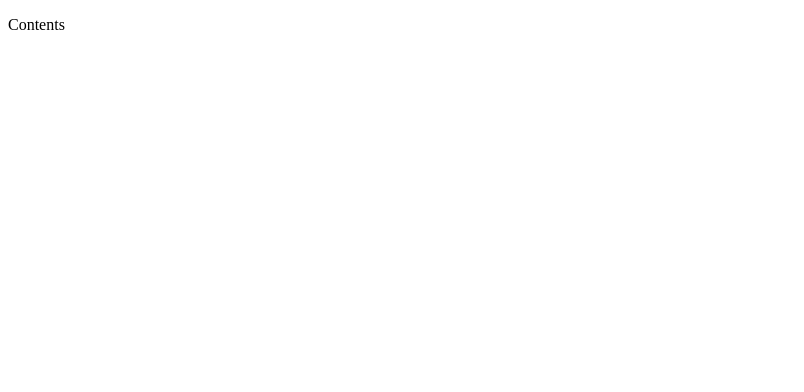
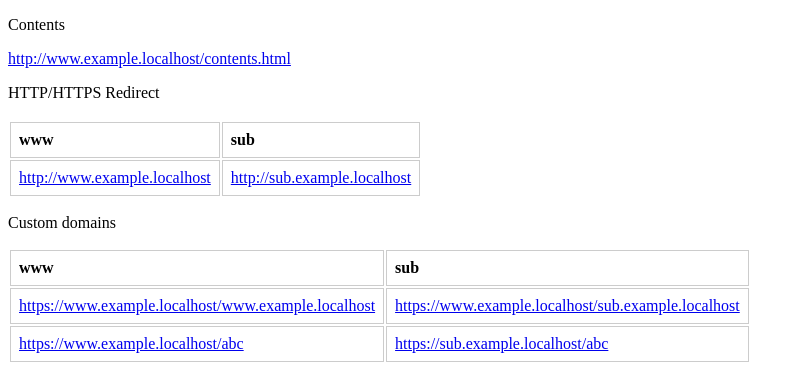
Before and after one commit to noranuko13/docker-htaccess, a plain HTML site: page src/contents.html in a window 1280 px wide. Shown: the whole page, without its empty margins (0-804 px from the left). Drawn offline with Linux system fonts and the light colour scheme.

Commit message:
:notes: [HTML] Add test link text.

```diff
--- a/src/contents.html
+++ b/src/contents.html
@@ -3,8 +3,85 @@
 <head>
   <meta charset="utf-8">
   <title>Contents</title>
+  <style>
+    th {
+      text-align: left;
+    }
+    th, td {
+      border: 1px solid #ccc;
+      padding: 8px;
+    }
+  </style>
 </head>
 <body>
 <p>Contents</p>
+<p>
+  <a href="http://www.example.localhost/contents.html">
+    http://www.example.localhost/contents.html
+  </a>
+</p>
+
+<p>HTTP/HTTPS Redirect</p>
+<table>
+  <thead>
+  <tr>
+  <tr>
+    <th>www</th>
+    <th>sub</th>
+  </tr>
+  </thead>
+  <tbody>
+  <tr>
+    <td>
+      <a href="http://www.example.localhost">
+        http://www.example.localhost
+      </a>
+    </td>
+    <td>
+      <a href="http://sub.example.localhost">
+        http://sub.example.localhost
+      </a>
+    </td>
+  </tr>
+  </tbody>
+</table>
+
+<p>Custom domains</p>
+<table>
+  <thead>
+  <tr>
+    <th>www</th>
+    <th>sub</th>
+  </tr>
+  </thead>
+  <tbody>
+  <!-- Sub directory -->
+  <tr>
+    <td>
+      <a href="https://www.example.localhost/www.example.localhost">
+        https://www.example.localhost/www.example.localhost
+      </a>
+    </td>
+    <td>
+      <a href="https://www.example.localhost/sub.example.localhost">
+        https://www.example.localhost/sub.example.localhost
+      </a>
+    </td>
+  </tr>
+  <!-- 404 Not Found -->
+  <tr>
+    <td>
+      <a href="https://www.example.localhost/abc">
+        https://www.example.localhost/abc
+      </a>
+    </td>
+    <td>
+      <a href="https://sub.example.localhost/abc">
+        https://sub.example.localhost/abc
+      </a>
+    </td>
+  </tr>
+  </tbody>
+</table>
 </body>
 </html>
```
